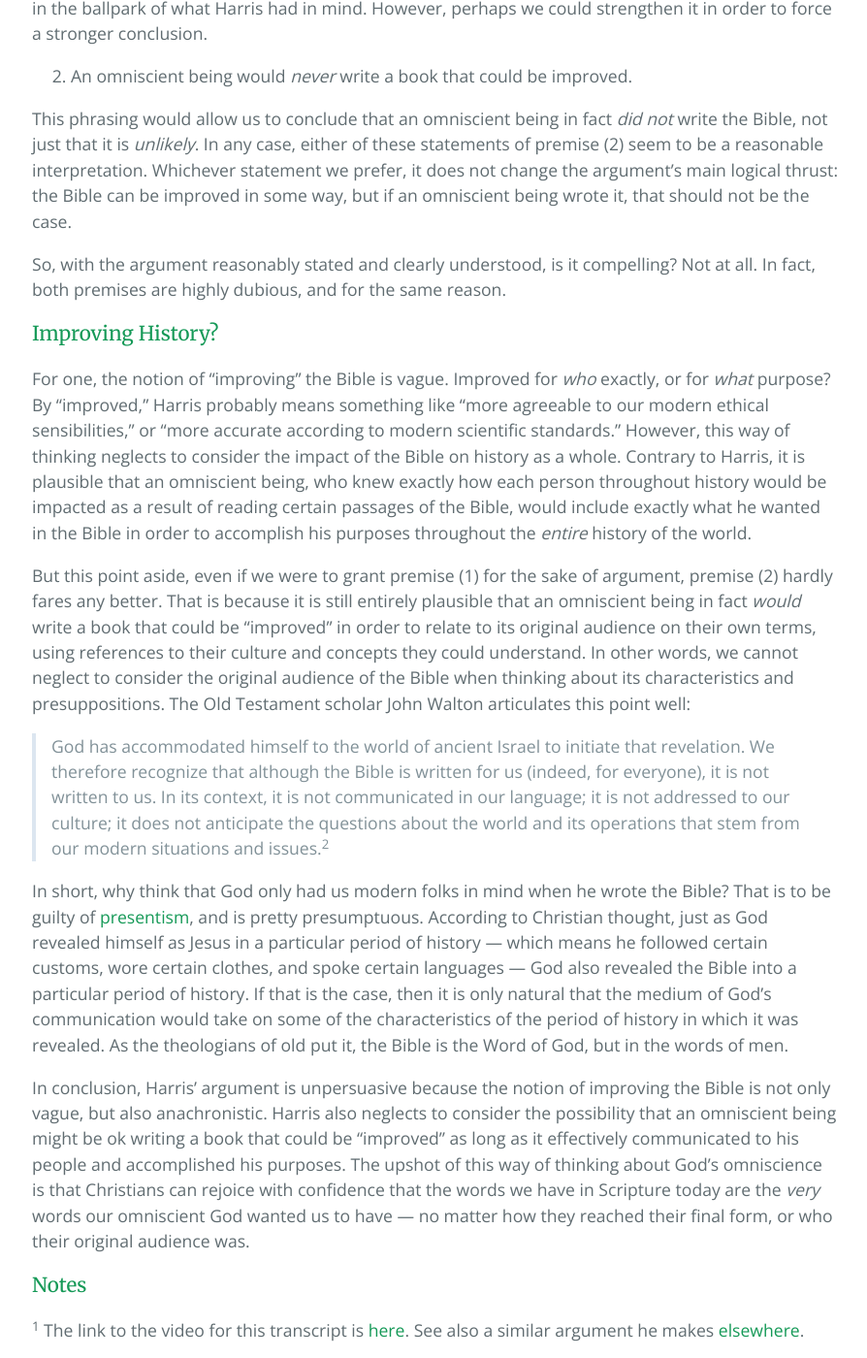
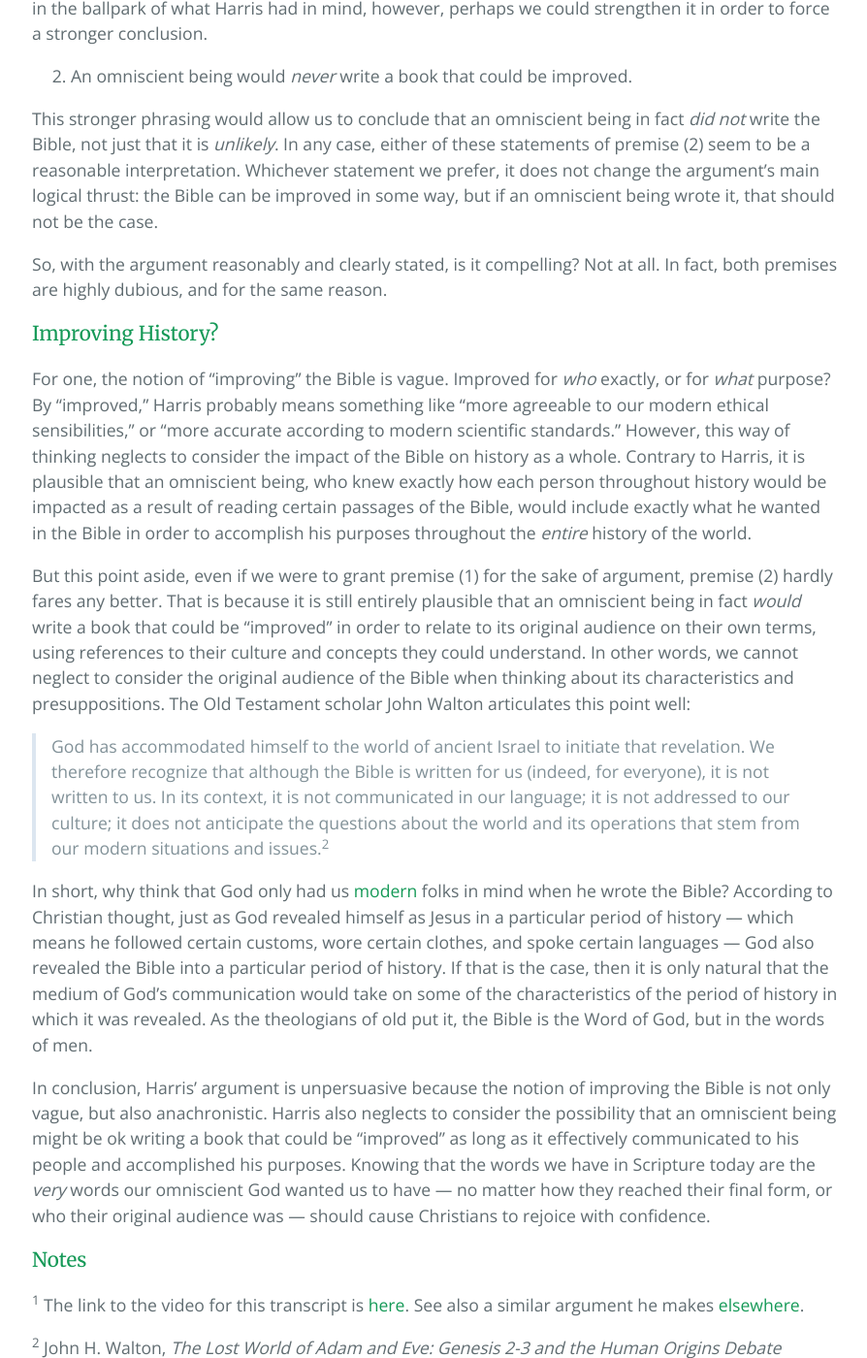
Before and after one commit to second-breakfast/second-breakfast.github.io, a Jekyll site: the page built from _posts/2019-1-9-sam-harris-revelation.markdown, in a window 1280 px wide and 1400 px high, scrolled down 1002 px. Shown: the whole window at 97% size, without its empty margins (191-1085 px from the left). Built offline with Jekyll 4.4.1, drawn with Linux system fonts in a browser that asks for light colours; some of the changed text lies outside the part shown.

Commit message:
Cleanup wording

```diff
--- a/_posts/2019-1-9-sam-harris-revelation.markdown
+++ b/_posts/2019-1-9-sam-harris-revelation.markdown
@@ -6,27 +6,27 @@
 published: true
 ---
 
-In several places across the web, the intellectual Sam Harris has repeated a particular argument against the idea that the Bible was written by an omniscient being. In this précis, I want to unpack that argument into some digestible premises, and consider a few different ways they could be interpreted. I’ll conclude by showing where I think the argument goes wrong.
+In several places across the web, the intellectual Sam Harris has repeated an argument against the idea that the Bible was written by an omniscient being. In this précis, I'll unpack that argument into some digestible premises, and consider a few different ways they could be interpreted. I conclude by showing where I think the argument goes wrong.
 
 ### Improving the Bible
 The following transcript from one of Harris’ interviews is a good summary of the argument:
 
 > The fact that you and I could improve the Bible with very little thought (just take out the worst passages that have no possible redeemable content this year or, I would argue, any other year, and the Bible is already improved), […] the fact that we can edit it to anyone’s advantage, is a problem for the idea that this was written by an omniscient being and not to be superseded by any human effort, now or generations from now.<sup>1</sup>
 
-Distilling down the key claims being made, Harris’ argument essentially takes the form of a syllogism.
+Distilling down the key claims being made, the argument essentially takes the form of a syllogism.
 
 1. The Bible can be improved.
 2. An omniscient being probably wouldn’t write a book that could be improved.
 3. Therefore, an omniscient being probably didn’t write the Bible.
 
-I think it is fairly easy to see how premise (1) comes straight from the transcript. As for premise (2), since Harris never fleshes out exactly what the problem is with the Bible being improvable, we can only try our best at a charitable interpretation. This initial statement of the second premise is surely in the ballpark of what Harris had in mind. However, perhaps we could strengthen it in order to force a stronger conclusion.
+I think it is fairly easy to see how premise (1) comes straight from the transcript. As for premise (2), since Harris never fleshes out exactly what the problem is with the Bible being improvable, we can only try our best at a charitable interpretation. This initial statement of the second premise is surely in the ballpark of what Harris had in mind, however, perhaps we could strengthen it in order to force a stronger conclusion.
 
 {:start="2"}
 2. An omniscient being would *never* write a book that could be improved.
 
-This phrasing would allow us to conclude that an omniscient being in fact *did not* write the Bible, not just that it is *unlikely*. In any case, either of these statements of premise (2) seem to be a reasonable interpretation. Whichever statement we prefer, it does not change the argument’s main logical thrust: the Bible can be improved in some way, but if an omniscient being wrote it, that should not be the case.
+This stronger phrasing would allow us to conclude that an omniscient being in fact *did not* write the Bible, not just that it is *unlikely*. In any case, either of these statements of premise (2) seem to be a reasonable interpretation. Whichever statement we prefer, it does not change the argument’s main logical thrust: the Bible can be improved in some way, but if an omniscient being wrote it, that should not be the case.
 
-So, with the argument reasonably stated and clearly understood, is it compelling? Not at all. In fact, both premises are highly dubious, and for the same reason.
+So, with the argument reasonably and clearly stated, is it compelling? Not at all. In fact, both premises are highly dubious, and for the same reason.
 
 ### Improving History?
 For one, the notion of “improving” the Bible is vague. Improved for *who* exactly, or for *what* purpose? By “improved,” Harris probably means something like “more agreeable to our modern ethical sensibilities,” or “more accurate according to modern scientific standards.” However, this way of thinking neglects to consider the impact of the Bible on history as a whole. Contrary to Harris, it is plausible that an omniscient being, who knew exactly how each person throughout history would be impacted as a result of reading certain passages of the Bible, would include exactly what he wanted in the Bible in order to accomplish his purposes throughout the *entire* history of the world.
@@ -35,9 +35,9 @@
 
 > God has accommodated himself to the world of ancient Israel to initiate that revelation. We therefore recognize that although the Bible is written for us (indeed, for everyone), it is not written to us. In its context, it is not communicated in our language; it is not addressed to our culture; it does not anticipate the questions about the world and its operations that stem from our modern situations and issues.<sup>2</sup>
 
-In short, why think that God only had us modern folks in mind when he wrote the Bible? That is to be guilty of [presentism](https://en.m.wikipedia.org/wiki/Presentism_(literary_and_historical_analysis)), and is pretty presumptuous. According to Christian thought, just as God revealed himself as Jesus in a particular period of history — which means he followed certain customs, wore certain clothes, and spoke certain languages — God also revealed the Bible into a particular period of history. If that is the case, then it is only natural that the medium of God’s communication would take on some of the characteristics of the period of history in which it was revealed. As the theologians of old put it, the Bible is the Word of God, but in the words of men.
+In short, why think that God only had us [modern](https://en.m.wikipedia.org/wiki/Presentism_(literary_and_historical_analysis)) folks in mind when he wrote the Bible? According to Christian thought, just as God revealed himself as Jesus in a particular period of history — which means he followed certain customs, wore certain clothes, and spoke certain languages — God also revealed the Bible into a particular period of history. If that is the case, then it is only natural that the medium of God’s communication would take on some of the characteristics of the period of history in which it was revealed. As the theologians of old put it, the Bible is the Word of God, but in the words of men.
 
-In conclusion, Harris’ argument is unpersuasive because the notion of improving the Bible is not only vague, but also anachronistic. Harris also neglects to consider the possibility that an omniscient being might be ok writing a book that could be “improved” as long as it effectively communicated to his people and accomplished his purposes. The upshot of this way of thinking about God’s omniscience is that Christians can rejoice with confidence that the words we have in Scripture today are the *very* words our omniscient God wanted us to have — no matter how they reached their final form, or who their original audience was.
+In conclusion, Harris’ argument is unpersuasive because the notion of improving the Bible is not only vague, but also anachronistic. Harris also neglects to consider the possibility that an omniscient being might be ok writing a book that could be “improved” as long as it effectively communicated to his people and accomplished his purposes. Knowing that the words we have in Scripture today are the *very* words our omniscient God wanted us to have — no matter how they reached their final form, or who their original audience was — should cause Christians to rejoice with confidence.
 
 ### Notes
 <sup>1</sup> The link to the video for this transcript is [here](https://youtu.be/bdUC8nRVyYY?t=1962). See also a similar argument he makes [elsewhere](https://www.youtube.com/watch?v=8zV3vIXZ-1Y).
```
